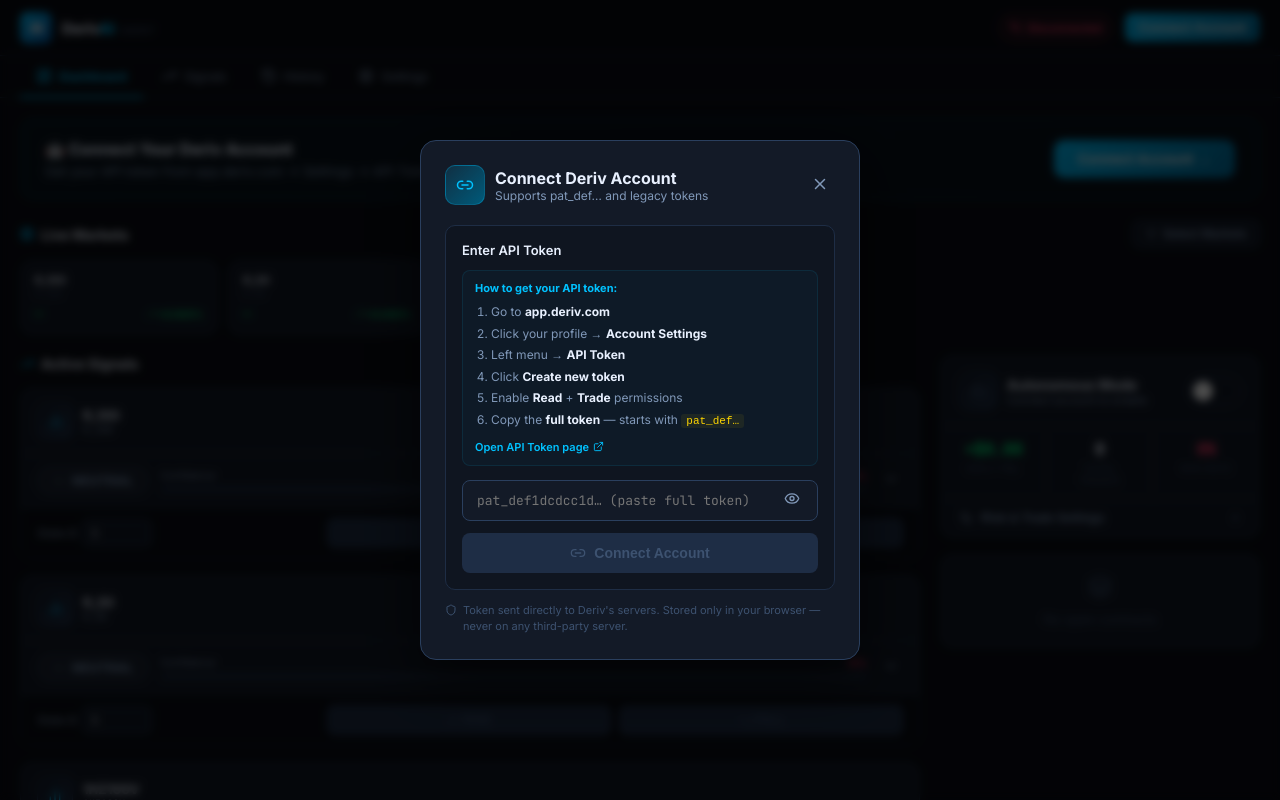
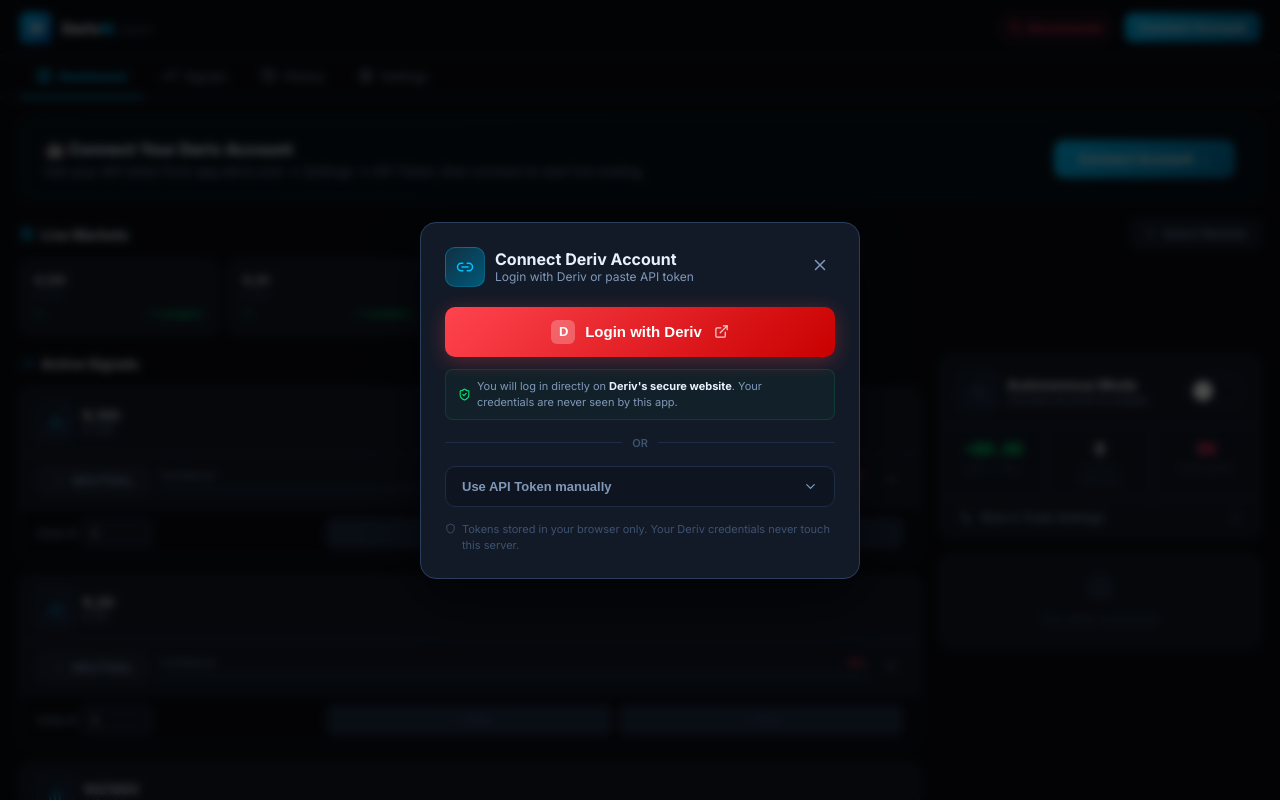
Before and after one commit to monicahmoh4-svg/Deriv-ai-Agent-fixed, a Next.js app: page / in a window 1280 px wide. Both pictures are taken after a click on the button "Connect Account". Shown: the top 800 px of the page. Built offline with nearby package versions, Linux system fonts and the light colour scheme.

Commit message:
Update ConnectAccount.tsx

```diff
--- a/src/components/trading/ConnectAccount.tsx
+++ b/src/components/trading/ConnectAccount.tsx
@@ -1,9 +1,11 @@
 'use client';
 import { useState } from 'react';
-import { Link2, Shield, Eye, EyeOff, Loader2, X, CheckCircle2, ExternalLink, AlertCircle } from 'lucide-react';
+import { Link2, Shield, Eye, EyeOff, Loader2, X, CheckCircle2, ExternalLink, AlertCircle, ChevronDown, ChevronUp } from 'lucide-react';
 import { useTradingStore } from '@/store/trading-store';
 import { useTradingEngine } from '@/hooks/useTradingEngine';
 import { resetDerivClient } from '@/lib/deriv-api';
+import OAuthLogin from './OAuthLogin';
+import AccountSelector from './AccountSelector';
 
 interface Props { onClose?: () => void; }
 
@@ -12,44 +14,31 @@
   const [show, setShow] = useState(false);
   const [loading, setLoading] = useState(false);
   const [error, setError] = useState('');
+  const [showManual, setShowManual] = useState(false);
 
   const store = useTradingStore();
   const { connect } = useTradingEngine();
+
+  const hasAccounts = store.tokens.length > 0;
 
   const handleConnect = async () => {
     const t = token.trim();
     if (!t) return;
     setError('');
     setLoading(true);
-
     try {
       await connect(t);
-      // Wait briefly for store to update
       await new Promise(r => setTimeout(r, 400));
       const { connectionStatus, activeAccount, connectionError } = useTradingStore.getState();
-
       if (connectionStatus === 'authorized' && activeAccount) {
         store.addToken(activeAccount.loginid, t, activeAccount.is_virtual === 1);
         setToken('');
         onClose?.();
       } else {
-        // Show the REAL error from Deriv, not a generic message
         setError(connectionError || 'Connection failed — please try again.');
       }
     } catch (err) {
       setError(err instanceof Error ? err.message : 'Connection failed');
-    } finally {
-      setLoading(false);
-    }
-  };
-
-  const handleSwitch = async (savedToken: string) => {
-    setError('');
-    setLoading(true);
-    try {
-      await connect(savedToken);
-    } catch (err) {
-      setError(err instanceof Error ? err.message : 'Switch failed');
     } finally {
       setLoading(false);
     }
@@ -73,61 +62,64 @@
           </div>
           <div>
             <h2 style={{ margin: 0, fontSize: 16, fontWeight: 700, color: '#e8f0fe' }}>Connect Deriv Account</h2>
-            <p style={{ margin: 0, fontSize: 12, color: '#8098b8' }}>Supports pat_def… and legacy tokens</p>
+            <p style={{ margin: 0, fontSize: 12, color: '#8098b8' }}>Login with Deriv or paste API token</p>
           </div>
         </div>
         {onClose && <button onClick={onClose} style={{ background: 'none', border: 'none', cursor: 'pointer', color: '#8098b8' }}><X size={18} /></button>}
       </div>
 
-      {/* Saved accounts */}
-      {store.tokens.length > 0 && (
+      {/* If accounts already connected — show account selector */}
+      {hasAccounts && (
         <div style={{ marginBottom: 20 }}>
-          <p style={{ margin: '0 0 8px', fontSize: 11, fontWeight: 600, color: '#8098b8', textTransform: 'uppercase', letterSpacing: '0.08em' }}>Saved Accounts</p>
-          <div style={{ display: 'flex', flexDirection: 'column', gap: 6 }}>
-            {store.tokens.map(t => (
-              <div key={t.loginid} style={{ display: 'flex', alignItems: 'center', justifyContent: 'space-between', padding: '10px 12px', borderRadius: 8, background: store.activeAccount?.loginid === t.loginid ? '#00c2ff0d' : '#131a27', border: `1px solid ${store.activeAccount?.loginid === t.loginid ? '#00c2ff44' : '#1e2d45'}` }}>
-                <div style={{ display: 'flex', alignItems: 'center', gap: 10 }}>
-                  <span style={{ padding: '2px 8px', borderRadius: 100, fontSize: 10, fontWeight: 700, background: t.isDemo ? '#ffd60022' : '#00e67622', color: t.isDemo ? '#ffd600' : '#00e676', border: `1px solid ${t.isDemo ? '#ffd60044' : '#00e67644'}` }}>{t.isDemo ? 'DEMO' : 'REAL'}</span>
-                  <span style={{ fontSize: 13, fontWeight: 600, color: '#e8f0fe' }}>{t.loginid}</span>
-                  {store.activeAccount?.loginid === t.loginid && <CheckCircle2 size={14} color="#00c2ff" />}
-                </div>
-                <div style={{ display: 'flex', gap: 6 }}>
-                  {store.activeAccount?.loginid !== t.loginid && (
-                    <button onClick={() => handleSwitch(t.token)} disabled={loading} style={{ padding: '4px 10px', borderRadius: 6, fontSize: 11, fontWeight: 600, background: '#00c2ff22', border: '1px solid #00c2ff44', color: '#00c2ff', cursor: 'pointer' }}>Switch</button>
-                  )}
-                  <button onClick={() => handleRemove(t.loginid)} style={{ background: 'none', border: 'none', cursor: 'pointer', padding: 4 }}><X size={14} color="#ff3d6b" /></button>
-                </div>
-              </div>
-            ))}
+          <AccountSelector onClose={onClose} />
+          <div style={{ marginTop: 16, paddingTop: 16, borderTop: '1px solid #1e2d45' }}>
+            <p style={{ margin: '0 0 10px', fontSize: 12, color: '#8098b8' }}>Add another account:</p>
           </div>
         </div>
       )}
 
-      {/* Token input */}
-      <div style={{ background: '#0f1520', border: '1px solid #1e2d45', borderRadius: 10, padding: 16 }}>
-        <p style={{ margin: '0 0 12px', fontSize: 13, fontWeight: 600, color: '#e8f0fe' }}>
-          {store.tokens.length > 0 ? 'Add Another Account' : 'Enter API Token'}
+      {/* OAuth Login — PRIMARY option */}
+      <div style={{ marginBottom: 16 }}>
+        <OAuthLogin />
+      </div>
+
+      {/* Divider */}
+      <div style={{ display: 'flex', alignItems: 'center', gap: 10, marginBottom: 16 }}>
+        <div style={{ flex: 1, height: 1, background: '#1e2d45' }} />
+        <span style={{ fontSize: 11, color: '#3d5270', fontWeight: 600 }}>OR</span>
+        <div style={{ flex: 1, height: 1, background: '#1e2d45' }} />
+      </div>
+
+      {/* Manual token — SECONDARY option (collapsible) */}
+      <div style={{ background: '#0f1520', border: '1px solid #1e2d45', borderRadius: 10, overflow: 'hidden' }}>
+        <button
+          onClick={() => setShowManual(!showManual)}
+          style={{
+            width: '100%', padding: '12px 16px', background: 'none', border: 'none',
+            cursor: 'pointer', display: 'flex', alignItems: 'center', justifyContent: 'space-between',
+            color: '#8098b8',
+          }}
+        >
+          <span style={{ fontSize: 13, fontWeight: 600 }}>Use API Token manually</span>
+          {showManual ? <ChevronUp size={15} /> : <ChevronDown size={15} />}
+        </button>
+
+        {showManual && (
+          <div style={{ padding: '0 16px 16px' }}>
+            {/* How to get token */}
+            <div style={{ background: '#00c2ff08', border: '1px solid #00c2ff1a', borderRadius: 8, padding: '10px 12px', marginBottom: 12 }}>
+              <p style={{ margin: '0 0 4px', fontSize: 11, fontWeight: 700, color: '#00c2ff' }}>Get token from Deriv:</p>
+              <p style={{ margin: 0, fontSize: 11, color: '#8098b8', lineHeight: 1.7 }}>
+                app.deriv.com → Account Settings → <strong style={{ color: '#e8f0fe' }}>API Token</strong> → Create with <strong style={{ color: '#e8f0fe' }}>Read + Trade</strong>
               </p>
-
-        {/* Instructions */}
-        <div style={{ background: '#00c2ff08', border: '1px solid #00c2ff1a', borderRadius: 8, padding: '10px 12px', marginBottom: 14 }}>
-          <p style={{ margin: '0 0 6px', fontSize: 11, fontWeight: 700, color: '#00c2ff' }}>How to get your API token:</p>
-          <ol style={{ margin: 0, padding: '0 0 0 16px', fontSize: 12, color: '#8098b8', lineHeight: 1.8 }}>
-            <li>Go to <strong style={{ color: '#e8f0fe' }}>app.deriv.com</strong></li>
-            <li>Click your profile → <strong style={{ color: '#e8f0fe' }}>Account Settings</strong></li>
-            <li>Left menu → <strong style={{ color: '#e8f0fe' }}>API Token</strong></li>
-            <li>Click <strong style={{ color: '#e8f0fe' }}>Create new token</strong></li>
-            <li>Enable <strong style={{ color: '#e8f0fe' }}>Read</strong> + <strong style={{ color: '#e8f0fe' }}>Trade</strong> permissions</li>
-            <li>Copy the <strong style={{ color: '#e8f0fe' }}>full token</strong> — starts with <code style={{ color: '#ffd600', background: '#ffd60011', padding: '1px 5px', borderRadius: 3, fontSize: 11 }}>pat_def…</code></li>
-          </ol>
               <a href="https://app.deriv.com/account/api-token" target="_blank" rel="noopener noreferrer"
-            style={{ display: 'inline-flex', alignItems: 'center', gap: 4, marginTop: 8, fontSize: 11, color: '#00c2ff', textDecoration: 'none', fontWeight: 600 }}>
-            Open API Token page <ExternalLink size={11} />
+                style={{ display: 'inline-flex', alignItems: 'center', gap: 4, marginTop: 6, fontSize: 11, color: '#00c2ff', textDecoration: 'none', fontWeight: 600 }}>
+                Open API Token page <ExternalLink size={10} />
               </a>
             </div>
 
             {/* Input */}
-        <div style={{ position: 'relative', marginBottom: error ? 10 : 12 }}>
+            <div style={{ position: 'relative', marginBottom: 10 }}>
               <input
                 type={show ? 'text' : 'password'}
                 value={token}
@@ -137,50 +129,68 @@
                 autoComplete="off"
                 spellCheck={false}
                 style={{
-              width: '100%', padding: '11px 44px 11px 14px',
+                  width: '100%', padding: '10px 42px 10px 12px',
                   background: '#131a27', border: `1px solid ${error ? '#ff3d6b55' : '#2a3f5e'}`,
-              borderRadius: 8, color: '#e8f0fe', fontSize: 13, outline: 'none',
+                  borderRadius: 8, color: '#e8f0fe', fontSize: 12, outline: 'none',
                   fontFamily: 'JetBrains Mono, monospace',
                 }}
               />
-          <button onClick={() => setShow(!show)} style={{ position: 'absolute', right: 12, top: '50%', transform: 'translateY(-50%)', background: 'none', border: 'none', cursor: 'pointer', color: '#8098b8' }}>
-            {show ? <EyeOff size={16} /> : <Eye size={16} />}
+              <button onClick={() => setShow(!show)} style={{ position: 'absolute', right: 10, top: '50%', transform: 'translateY(-50%)', background: 'none', border: 'none', cursor: 'pointer', color: '#8098b8' }}>
+                {show ? <EyeOff size={14} /> : <Eye size={14} />}
               </button>
             </div>
 
-        {/* Error — shows ACTUAL Deriv error, not generic message */}
             {error && (
-          <div style={{ background: '#ff3d6b0d', border: '1px solid #ff3d6b33', borderRadius: 8, padding: '10px 12px', marginBottom: 12, display: 'flex', gap: 8, alignItems: 'flex-start' }}>
-            <AlertCircle size={15} color="#ff3d6b" style={{ flexShrink: 0, marginTop: 1 }} />
-            <p style={{ margin: 0, fontSize: 12, color: '#ff3d6b', lineHeight: 1.6, whiteSpace: 'pre-wrap' }}>{error}</p>
+              <div style={{ background: '#ff3d6b0d', border: '1px solid #ff3d6b33', borderRadius: 7, padding: '8px 10px', marginBottom: 10, display: 'flex', gap: 6 }}>
+                <AlertCircle size={13} color="#ff3d6b" style={{ flexShrink: 0, marginTop: 1 }} />
+                <p style={{ margin: 0, fontSize: 11, color: '#ff3d6b', lineHeight: 1.5, whiteSpace: 'pre-wrap' }}>{error}</p>
               </div>
             )}
 
-        {/* Button */}
             <button
               onClick={handleConnect}
               disabled={loading || !token.trim()}
               style={{
-            width: '100%', padding: '12px', borderRadius: 8, border: 'none',
+                width: '100%', padding: '10px', borderRadius: 8, border: 'none',
                 background: loading || !token.trim() ? '#1e2d45' : 'linear-gradient(135deg,#00c2ff,#0070a0)',
                 color: loading || !token.trim() ? '#3d5270' : '#fff',
-            fontSize: 14, fontWeight: 700,
+                fontSize: 13, fontWeight: 700,
                 cursor: loading || !token.trim() ? 'not-allowed' : 'pointer',
-            display: 'flex', alignItems: 'center', justifyContent: 'center', gap: 8,
-            transition: 'all 0.2s',
+                display: 'flex', alignItems: 'center', justifyContent: 'center', gap: 7,
               }}
             >
               {loading
-            ? <><Loader2 size={16} style={{ animation: 'spin 1s linear infinite' }} />Connecting to Deriv…</>
-            : <><Link2 size={16} />Connect Account</>}
+                ? <><Loader2 size={14} style={{ animation: 'spin 1s linear infinite' }} />Connecting…</>
+                : <><Link2 size={14} />Connect with Token</>}
             </button>
           </div>
+        )}
+      </div>
 
-      {/* Security */}
-      <div style={{ display: 'flex', alignItems: 'flex-start', gap: 6, marginTop: 12 }}>
-        <Shield size={12} color="#3d5270" style={{ marginTop: 2, flexShrink: 0 }} />
+      {/* Remove saved accounts */}
+      {hasAccounts && (
+        <div style={{ marginTop: 16 }}>
+          <p style={{ margin: '0 0 8px', fontSize: 11, fontWeight: 600, color: '#3d5270', textTransform: 'uppercase', letterSpacing: '0.08em' }}>Saved Tokens</p>
+          <div style={{ display: 'flex', flexDirection: 'column', gap: 4 }}>
+            {store.tokens.map(t => (
+              <div key={t.loginid} style={{ display: 'flex', alignItems: 'center', justifyContent: 'space-between', padding: '7px 10px', borderRadius: 7, background: '#0f1520', border: '1px solid #1e2d45' }}>
+                <div style={{ display: 'flex', alignItems: 'center', gap: 8 }}>
+                  <span style={{ padding: '1px 7px', borderRadius: 100, fontSize: 9, fontWeight: 700, background: t.isDemo ? '#ffd60022' : '#00e67622', color: t.isDemo ? '#ffd600' : '#00e676' }}>{t.isDemo ? 'DEMO' : 'REAL'}</span>
+                  <span style={{ fontSize: 12, color: '#e8f0fe' }}>{t.loginid}</span>
+                  {store.activeAccount?.loginid === t.loginid && <CheckCircle2 size={12} color="#00c2ff" />}
+                </div>
+                <button onClick={() => handleRemove(t.loginid)} style={{ background: 'none', border: 'none', cursor: 'pointer', padding: 3 }}><X size={13} color="#ff3d6b" /></button>
+              </div>
+            ))}
+          </div>
+        </div>
+      )}
+
+      {/* Security note */}
+      <div style={{ display: 'flex', alignItems: 'flex-start', gap: 6, marginTop: 14 }}>
+        <Shield size={11} color="#3d5270" style={{ marginTop: 2, flexShrink: 0 }} />
         <p style={{ margin: 0, fontSize: 11, color: '#3d5270', lineHeight: 1.5 }}>
-          Token sent directly to Deriv's servers. Stored only in your browser — never on any third-party server.
+          Tokens stored in your browser only. Your Deriv credentials never touch this server.
         </p>
       </div>
 
```
Lines whose indentation alone changed are shown as unchanged.
